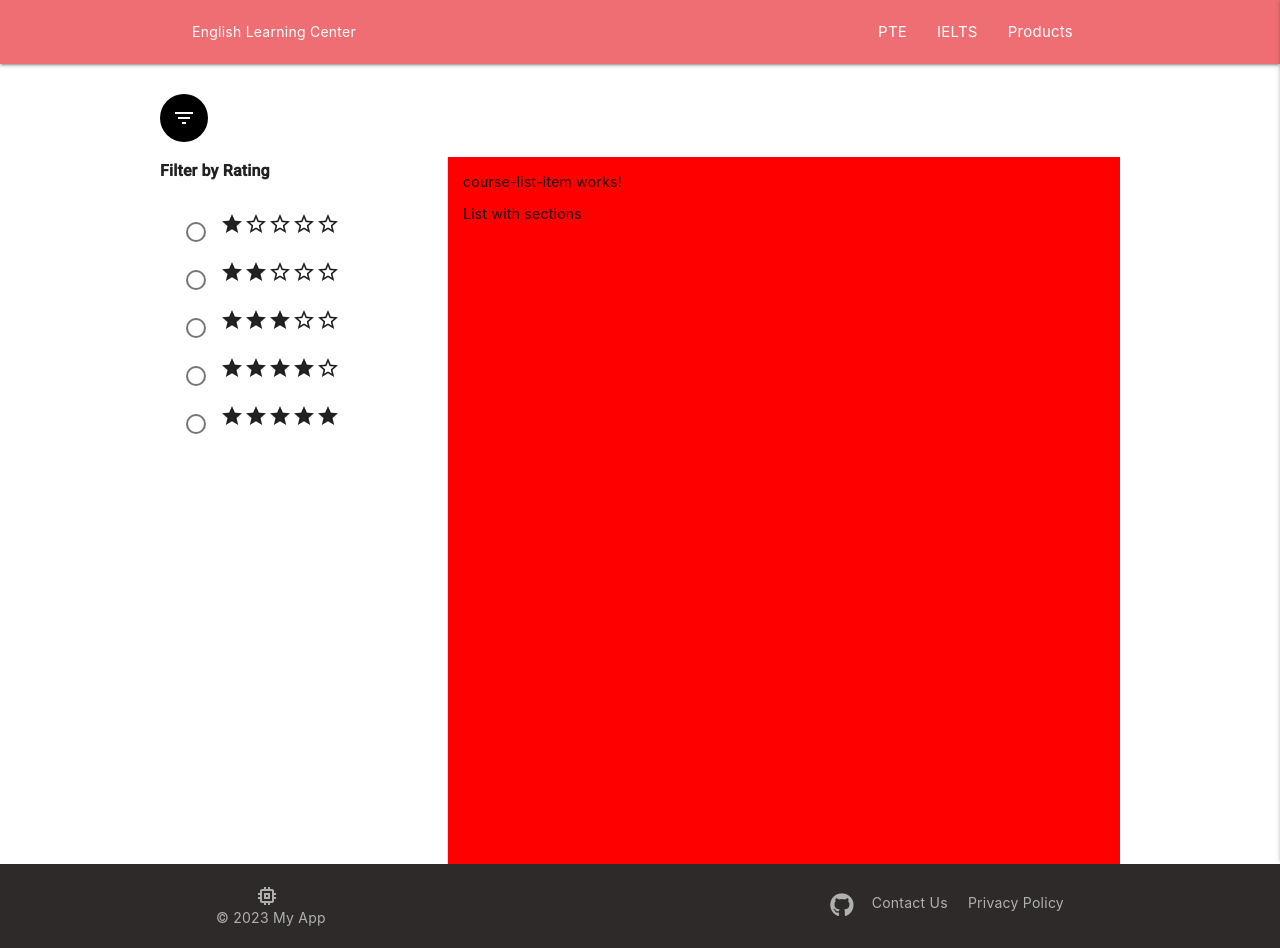
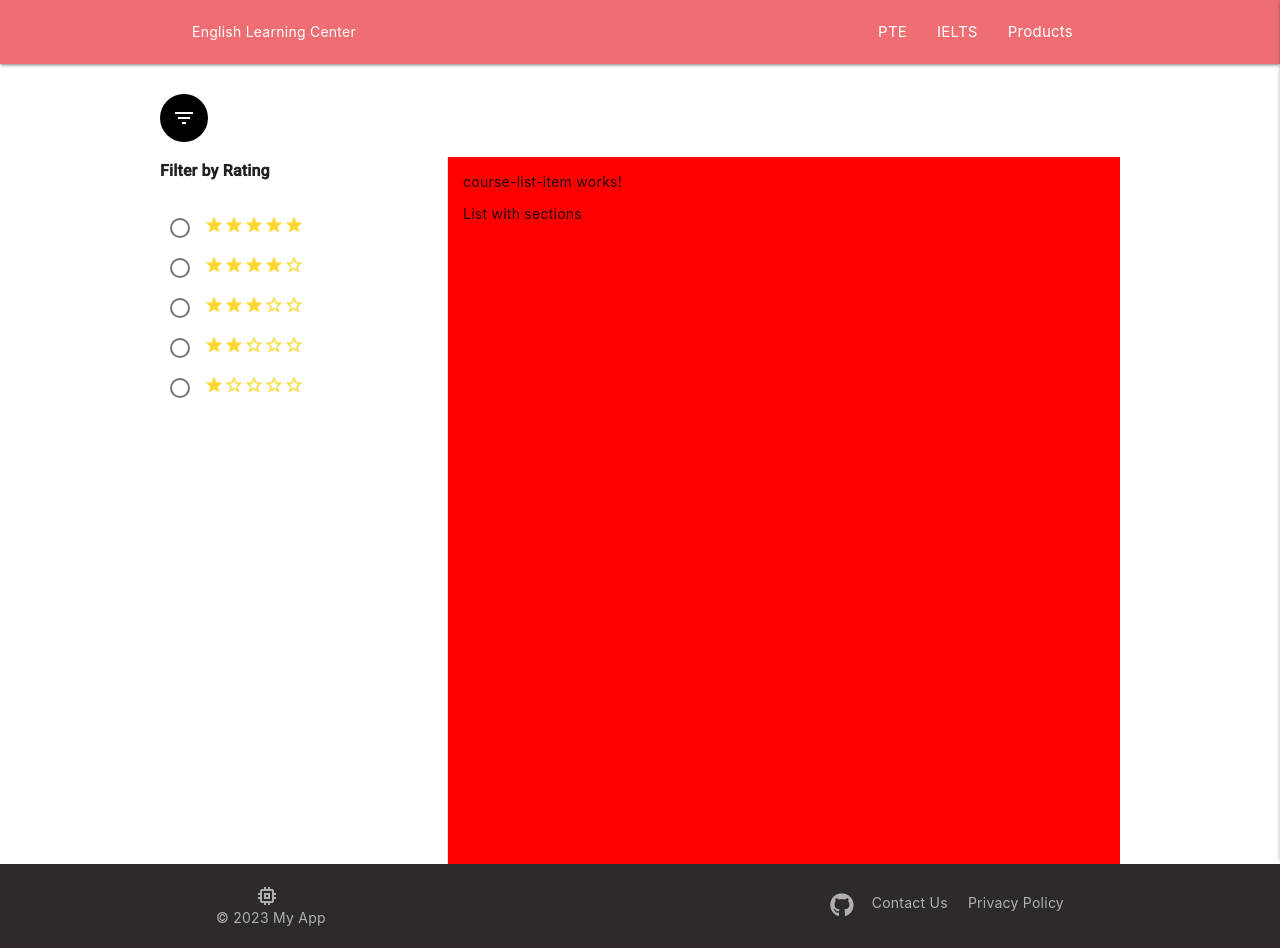
Before and after one commit to jadidihosein68/EnglishPractice, an Angular app: page /courses in a window 1280 px wide. Built offline with nearby package versions, Linux system fonts and the light colour scheme.

Commit message:
latest changes

```diff
--- a/src/app/filter/filter.component.html
+++ b/src/app/filter/filter.component.html
@@ -1,16 +1,22 @@
 <div class="filter">
     <h3>Filter by Rating</h3>
     <mat-list>
-      <mat-list-item *ngFor="let i of [1, 2, 3, 4, 5]">
-
-        <div class="Rate">
-        <mat-radio-button [value]="i"></mat-radio-button>
-        <div class="stars">
-          <mat-icon *ngFor="let j of [].constructor(i); let index = index">star</mat-icon>
-          <mat-icon *ngFor="let j of [].constructor(5 - i); let index = index">star_border</mat-icon>
-        </div>
-        </div>
-
-      </mat-list-item>
+      <mat-radio-group aria-label="Select an option" [(ngModel)]="selectedRating">
+        <mat-radio-button value="1">
+          <mat-icon class="gold">star</mat-icon><mat-icon class="gold">star</mat-icon><mat-icon class="gold">star</mat-icon><mat-icon class="gold">star</mat-icon><mat-icon class="gold">star</mat-icon>
+        </mat-radio-button>
+        <mat-radio-button value="2">
+          <mat-icon class="gold">star</mat-icon><mat-icon class="gold">star</mat-icon><mat-icon class="gold">star</mat-icon><mat-icon class="gold">star</mat-icon><mat-icon class="gold">star_border</mat-icon>
+        </mat-radio-button>
+        <mat-radio-button value="3">
+          <mat-icon class="gold">star</mat-icon><mat-icon class="gold">star</mat-icon><mat-icon class="gold">star</mat-icon><mat-icon class="gold">star_border</mat-icon><mat-icon class="gold">star_border</mat-icon>
+        </mat-radio-button>
+        <mat-radio-button value="4">
+          <mat-icon class="gold"> star</mat-icon><mat-icon class="gold">star</mat-icon><mat-icon class="gold">star_border</mat-icon><mat-icon class="gold">star_border</mat-icon><mat-icon class="gold">star_border</mat-icon>
+        </mat-radio-button>
+        <mat-radio-button value="5">
+          <mat-icon class="gold">star</mat-icon><mat-icon class="gold">star_border</mat-icon><mat-icon class="gold">star_border</mat-icon><mat-icon class="gold">star_border</mat-icon><mat-icon class="gold">star_border</mat-icon>
+        </mat-radio-button>
+      </mat-radio-group>
     </mat-list>
   </div>
--- a/src/app/filter/filter.component.scss
+++ b/src/app/filter/filter.component.scss
@@ -19,12 +19,26 @@
         align-items: center;
       }
 
-      mat-icon {
-        color: #fdd835;
-      }
+
     }
   }
 
-  .Rate {
-    display: flex;
+
+
+  .gold{
+color: #fdd835;
+font-size: 20px;
+height: 20px;
+width: 20px;
   }
+
+  @media (max-width: 767px) {
+    .mat-list-item {
+      flex-direction: column;
+    }
+
+    .mat-radio-button {
+      margin-right: 0;
+      margin-bottom: 0.5rem;
+    }
+  }
--- a/src/app/filter/filter.component.ts
+++ b/src/app/filter/filter.component.ts
@@ -7,4 +7,6 @@ import { Component } from '@angular/core';
 })
 export class FilterComponent {
 
+  selectedRating = null;
+
 }
```
Also changed, not shown: src/app/courses/courses.component.html (line endings or trailing spaces).
